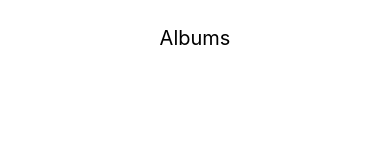
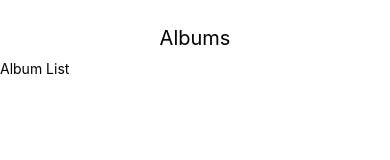
Before and after one commit to JKCodes/albums, a React Native app: screen / in a window 390 px wide. Shown: the top 160 px of the page. Built offline with nearby package versions, Linux system fonts and the light colour scheme.

Commit message:
add Albums container

```diff
--- a/App.js
+++ b/App.js
@@ -6,11 +6,16 @@
 
 import React, { Component } from 'react';
 import { Header } from './src/components/presentation';
+import { Albums } from './src/components/containers';
+import { View } from 'react-native'
 
-export default class App extends Component<{}> {
+export default class App extends Component {
   render() {
     return (
-      <Header headerText={'Albums'} />
+      <View>
+        <Header headerText={'Albums'} />
+        <Albums />
+      </View>
     );
   }
 }
--- /dev/null
+++ b/src/components/containers/Albums.js
@@ -0,0 +1,12 @@
+import React, { Component } from 'react';
+import { View, Text } from 'react-native';
+
+export default class Albums extends Component {
+  render() {
+    return (
+      <View>
+        <Text>Album List</Text>
+      </View>
+    )
+  }
+}
--- /dev/null
+++ b/src/components/containers/index.js
@@ -0,0 +1,7 @@
+import Albums from './Albums'
+
+export {
+
+  Albums
+
+}
```
